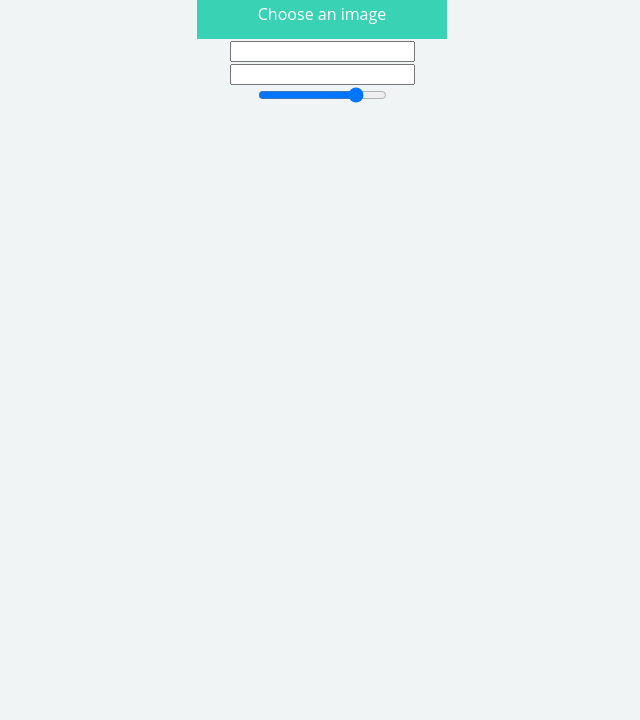
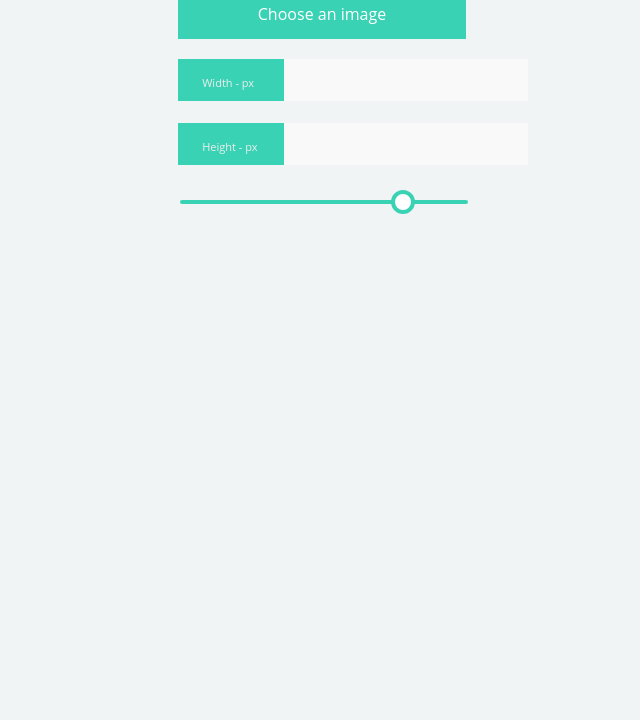
Before and after one commit to nikolaDrangovski/imageM8, an Electron app: page index.html in a window 1080 px wide. Shown: the part 80-800 px from the top of the page, without its empty margins (218-858 px from the left). Drawn offline with Linux system fonts and the light colour scheme; no server answers.

Commit message:
some beautiful styles

```diff
--- a/app/app.css
+++ b/app/app.css
@@ -14,15 +14,15 @@
     color: #1ABC9C;
   }
   form {
-    width: 250px;
+    width: 288px;
     margin: 0 auto;
-    text-align:center;
   }
 
 
   .file-container {
     position: relative;
-    width: 250px;
+    width: 288px;
+    text-align: center;
   }
    .input-file-trigger {
     display: block;
@@ -36,7 +36,7 @@
    .input-file {
     position: absolute;
     top: 0; left: 0;
-    width: 225px;
+    width: 288px;
     opacity: 0;
     padding: 14px 0;
     cursor: pointer;
@@ -45,7 +45,7 @@
    .input-file:focus + .input-file-trigger,
    .input-file-trigger:hover,
    .input-file-trigger:focus {
-    background: rgb(41, 58, 75);
+    background: rgb(48, 69, 89);
     color: #39D2B4;
   }
 
@@ -65,3 +65,66 @@
     font-style: normal;
     font-weight: normal;
   }
+
+  /*
+  .reg-input{
+    width: 245px;
+    height: 30px;
+  }
+  .reg-input::-webkit-input-placeholder {
+    text-align: center;
+    font-family: "Open sans"
+ } */
+
+ .reg-input {
+  height: 3em;
+  width: 18em;
+  border: none;
+  border-left:  #39D2B4 solid 8em;
+  background: #f9f9f9;
+  color: #111;
+  transition: 100ms ease-out all;
+  display: block;
+  position: relative;
+}
+
+.reg-input:focus {
+  outline: none;
+  border-left: rgb(48, 69, 89)  3em solid;
+  background: #fff;
+  transition: 100ms ease-out all;
+}
+
+.reg-input + label {
+  position: relative;
+  top: -2.9em;
+  left: 2.2em;
+  font-size: 11px;
+  color: #eee;
+}
+
+.reg-input:focus + label {
+  left: -20em;
+}
+
+.reg-inputs-container{
+ padding-top: 20px;
+}
+
+.slider {
+  -webkit-appearance: none;
+  width: 288px;
+  height: 0.25rem;
+  outline: none;
+  border-radius: 0.25rem;
+  background-color: #39D2B4;
+}
+.slider::-webkit-slider-thumb {
+  -webkit-appearance: none;
+  width: 1.5rem;
+  height: 1.5rem;
+  background-color:white;
+  border: 0.25rem solid  #39D2B4;
+  border-radius: 1rem;
+  cursor: pointer;
+}
--- a/app/app.js
+++ b/app/app.js
@@ -11,6 +11,7 @@ var comprssImage = (e) => {
     const imageName = e.target.files[0].name;
     const reader = new FileReader();
     reader.readAsDataURL(e.target.files[0]);
+
     reader.onload = event => {
         const img = new Image();
         img.src = event.target.result;
--- a/gulpfile.js
+++ b/gulpfile.js
@@ -5,5 +5,5 @@ gulp.task('default', function () {
   // Start browser process
  electron.start();
   // reload = electron.reload / restart = electron.restart
- gulp.watch(['app/app.js', 'index.html'], electron.restart);
+ gulp.watch(['app/app.js', 'index.html','app/app.css'], electron.restart);
 });
--- a/index.html
+++ b/index.html
@@ -25,10 +25,18 @@
         <label tabindex="0" for="my-file" class="input-file-trigger">Choose an image</label>
       </div>
       <p class="file-return"></p>
-      <input id="width" type="tenumberxt">
-      <input id="height" type="number">
-      <input id="quality" type="range" min="0" max="100" value="80" class="slider" />
+      <div class='reg-inputs-container'>
+
+      <input id='width'type="number" class='reg-input' name="width" title="width">
+      <label for="width">Width - px</label>
+
+      <input id="height" class='reg-input' name="height" title="height" type="number">
+      <label for="height">Height - px</label>
+    </div>
+    <input id="quality" type="range" min="0" max="100" value="80" class="slider" >
+
     </form>
+
 
 
    <!--  <button id='open'>Open</button> -->
--- a/main.js
+++ b/main.js
@@ -18,8 +18,10 @@ function createWindow () {
   // and load the index.html of the app.
   mainWindow.loadFile('index.html')
 
+  // used with electron connect
   client.create(mainWindow);
 
+  // open devtools
   mainWindow.webContents.openDevTools()
   // Open the DevTools.
   // mainWindow.webContents.openDevTools()
```
